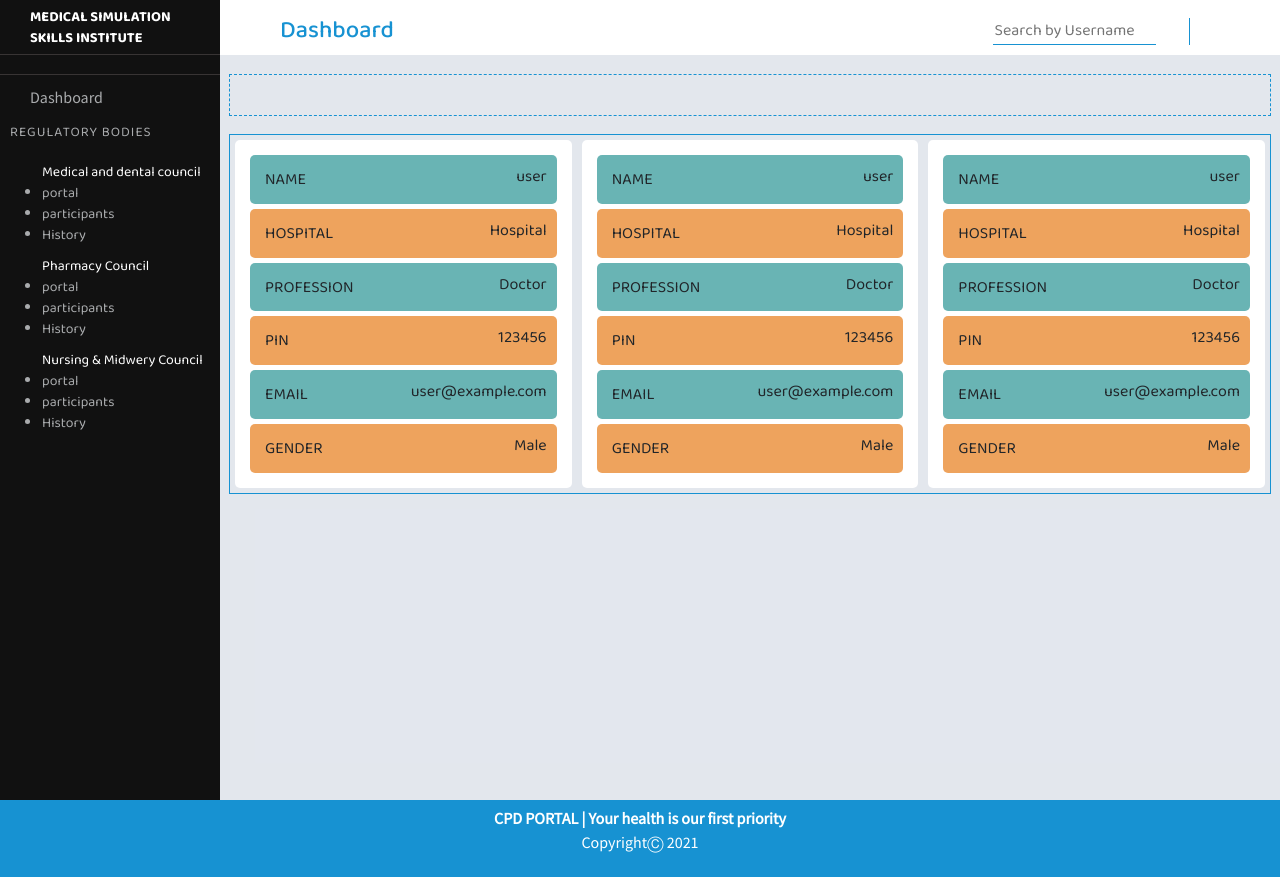
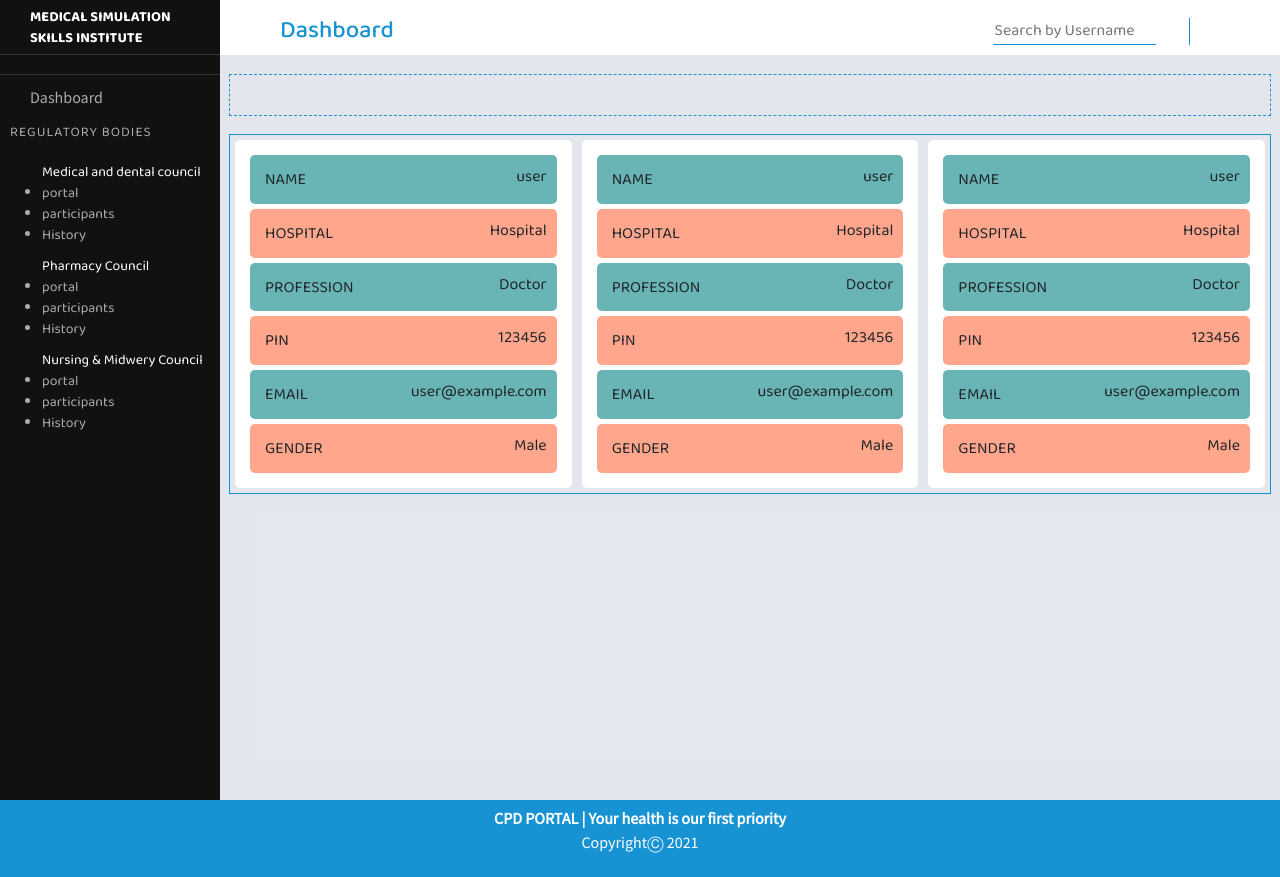
Before and after one commit to faishal882/CPD-Portal, a Django app: page /medical/participants/ in a window 1280 px wide. Run offline with Django 3.2, Linux system fonts and the light colour scheme.

Commit message:
Initial commit

```diff
--- a/static/css/participants.css
+++ b/static/css/participants.css
@@ -40,7 +40,7 @@
   border-radius: 5px;
 }
 .participants-card > div:nth-child(even) {
-  background: #e46e00a2;
+  background: #ff3b0073;
 }
 .participants-card > div:nth-child(odd) {
   background: #00808096;
```
